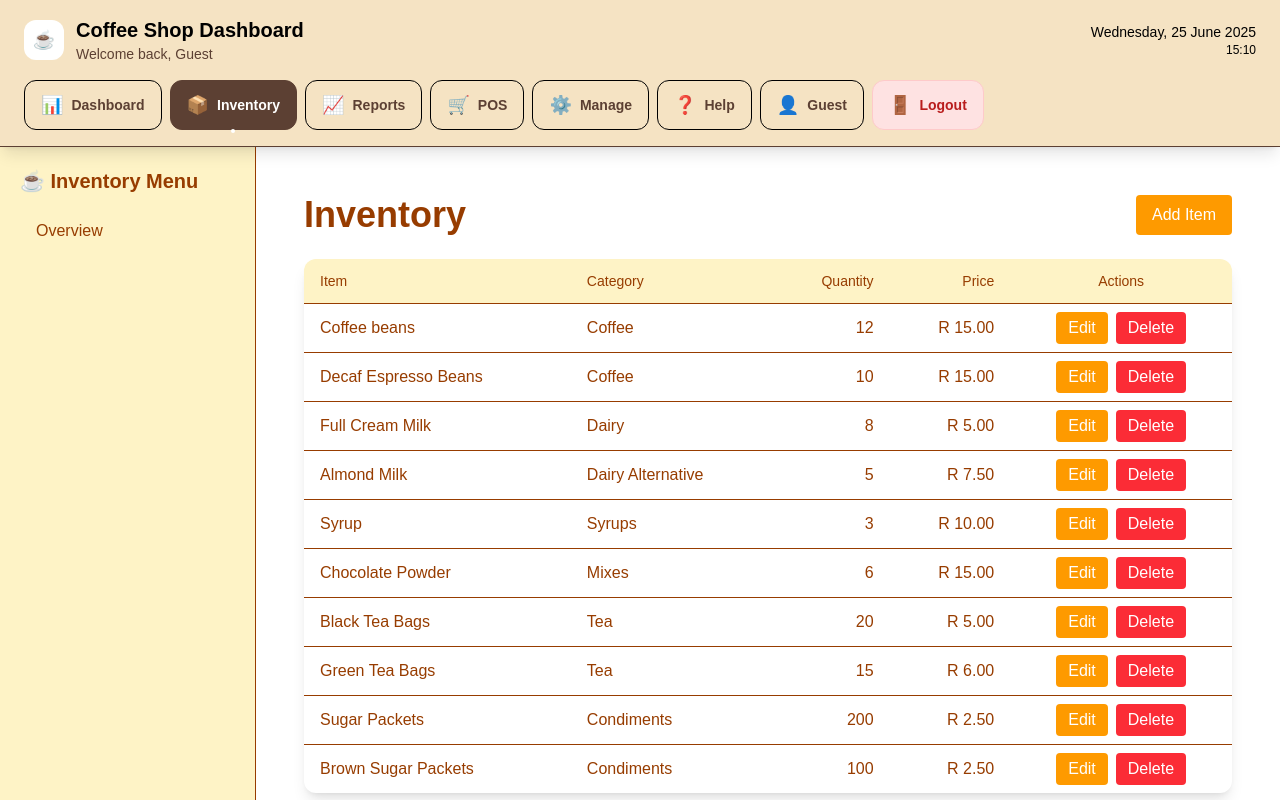
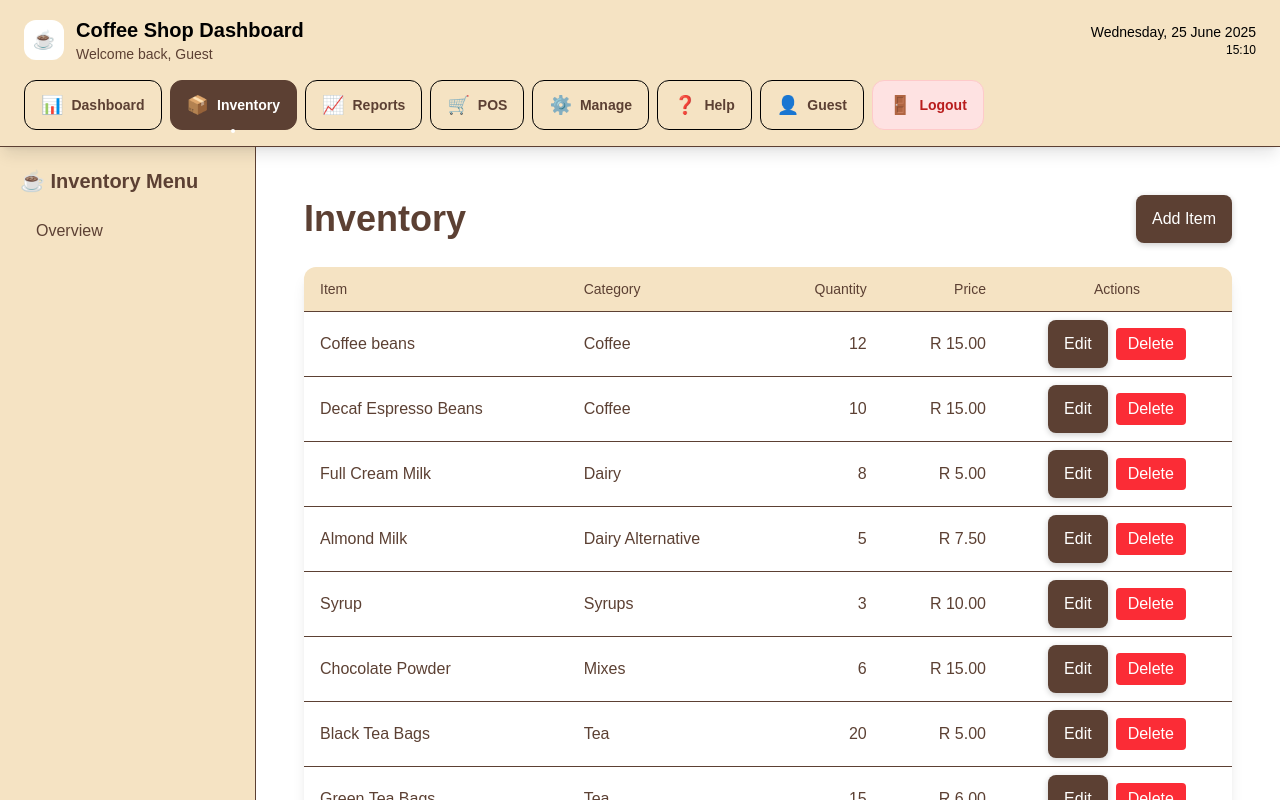
Before and after one commit to COS301-SE-2025/Coffee-Shop-Manager, a Next.js app in the folder koffieblik/: page /inventory in a window 1280 px wide. Built offline with nearby package versions, Linux system fonts and the light colour scheme.

Commit message:
feat: enhance inventory layout with improved styling and hover effects

```diff
--- a/koffieblik/src/app/globals.css
+++ b/koffieblik/src/app/globals.css
@@ -13,6 +13,10 @@
   /* Dark Brown */
   --primary-4: #f5e3c3;
   /* Light Creamy Latte */
+}
+
+.tr-hover-prim4:hover {
+  background-color: var(--primary-4);
 }
 
 
--- a/koffieblik/src/app/inventory/layout.tsx
+++ b/koffieblik/src/app/inventory/layout.tsx
@@ -12,24 +12,42 @@ export const metadata = {
 
 export default function InventoryLayout({ children }: { children: React.ReactNode }) {
   return (
-    <div className="h-screen flex flex-col bg-amber-50">
+    <div className="h-screen flex flex-col" style={{ backgroundColor: 'var(--primary-1)' }}>
+
       {/* ✅ Top Navbar */}
       <Navbar />
 
       {/* ✅ Main content: full height after navbar */}
-      <div className="flex flex-1 overflow-hidden text-amber-800">
+      <div className="flex flex-1 overflow-hidden" style={{ color: 'var(--primary-3)' }}>
+
         {/* ✅ Sidebar (fixed height, scrolls with page) */}
-        <nav className="w-64 bg-amber-100 p-5 shadow-inner-lg border-r border-brown-200 overflow-y-auto">
-          <h2 className="text-xl font-bold mb-4 text-amber-800">☕ Inventory Menu</h2>
+        <nav
+          className="w-64 p-5 shadow-inner-lg overflow-y-auto"
+          style={{
+            backgroundColor: 'var(--primary-4)',
+            borderRight: '1px solid var(--primary-3)',
+          }}
+        >
+
+
+          <h2
+            className="text-xl font-bold mb-4"
+            style={{ color: 'var(--primary-3)' }}
+          >
+            ☕ Inventory Menu
+          </h2>
+
           <ul className="space-y-2">
             <li>
               <Link
                 href="/inventory"
-                className="block px-4 py-2 rounded-lg hover:bg-amber-200 hover:text-brown-900 transition"
+                className="block px-4 py-2 rounded-lg"
+                style={{ color: 'var(--primary-3)' }}
               >
                 Overview
               </Link>
             </li>
+
             <li>
               {/* Add more links if needed */}
             </li>
@@ -37,7 +55,8 @@ export default function InventoryLayout({ children }: { children: React.ReactNod
         </nav>
 
         {/* ✅ Scrollable content area */}
-        <div className="flex-1 overflow-y-auto p-6 bg-white">
+        <div className="flex-1 overflow-y-auto p-6" style={{ backgroundColor: 'var(--primary-2)' }}>
+
           {children}
         </div>
       </div>
--- a/koffieblik/src/app/inventory/page.tsx
+++ b/koffieblik/src/app/inventory/page.tsx
@@ -168,9 +168,10 @@ export default function InventoryPage() {
       </nav> */}
 
       <div className="flex justify-between items-center mb-6">
-        <h1 className="text-4xl font-bold text-brown-800">
+        <h1 className="text-4xl font-bold" style={{ color: 'var(--primary-3)' }}>
           {isAdding ? 'Add New Item' : 'Inventory'}
         </h1>
+
         <button
           onClick={() => {
             setIsAdding(prev => !prev)
@@ -179,10 +180,11 @@ export default function InventoryPage() {
               setShowSuccess(false)
             }
           }}
-          className="px-4 py-2 bg-amber-500 hover:bg-amber-600 text-white rounded transition-colors"
+          className="btn"
         >
           {isAdding ? 'Back to Inventory' : 'Add Item'}
         </button>
+
       </div>
 
       {isAdding ? (
@@ -200,11 +202,15 @@ export default function InventoryPage() {
           )}
 
           {/* Form */}
-          <div className="bg-white rounded-xl shadow-lg p-8">
+          <div
+            className="rounded-xl shadow-lg p-8"
+            style={{ backgroundColor: 'var(--primary-2)' }}
+          >
+
             <div className="space-y-6">
               {/* Item Name */}
               <div className="space-y-2">
-                <label htmlFor="name" className="block text-sm font-semibold text-brown-800 uppercase tracking-wide">
+                <label htmlFor="name" className="block text-sm font-semibold uppercase tracking-wide" style={{ color: 'var(--primary-3)' }}>
                   Item Name
                 </label>
                 <input
@@ -213,23 +219,40 @@ export default function InventoryPage() {
                   name="name"
                   value={addForm.name}
                   onChange={handleAddChange}
-                  className="w-full px-4 py-3 border-2 border-brown-200 rounded-xl focus:outline-none focus:ring-4 focus:ring-amber-100 focus:border-amber-500 text-brown-700 placeholder-brown-400"
+                  className="w-full px-4 py-3 border-2 rounded-xl focus:outline-none focus:ring-4"
                   placeholder="Enter item name..."
+                  style={{
+                    borderColor: 'var(--primary-3)',
+                    color: 'var(--primary-3)',
+                    caretColor: 'var(--primary-3)',
+                  }}
                 />
+
               </div>
 
               {/* Category */}
               <div className="space-y-2">
-                <label htmlFor="category" className="block text-sm font-semibold text-brown-800 uppercase tracking-wide">
+                <label
+                  htmlFor="category"
+                  className="block text-sm font-semibold uppercase tracking-wide"
+                  style={{ color: 'var(--primary-3)' }}
+                >
                   Category
                 </label>
+
                 <select
                   id="category"
                   name="category"
                   value={addForm.category}
                   onChange={handleAddChange}
-                  className="w-full px-4 py-3 text-brown-700 border-2 border-brown-200 rounded-xl focus:ring-4 focus:ring-amber-100 focus:border-amber-500"
+                  className="w-full px-4 py-3 border-2 rounded-xl focus:outline-none focus:ring-4"
+                  style={{
+                    color: 'var(--primary-3)',
+                    borderColor: 'var(--primary-3)',
+                    caretColor: 'var(--primary-3)',
+                  }}
                 >
+
                   <option value="">Select a category</option>
                   <option value="Coffee">Coffee</option>
                   <option value="Tea">Tea</option>
@@ -246,9 +269,14 @@ export default function InventoryPage() {
               <div className="grid grid-cols-1 md:grid-cols-2 gap-6">
                 {/* Quantity */}
                 <div className="space-y-2">
-                  <label htmlFor="quantity" className="block text-sm font-semibold text-brown-800 uppercase tracking-wide">
+                  <label
+                    htmlFor="quantity"
+                    className="block text-sm font-semibold uppercase tracking-wide"
+                    style={{ color: 'var(--primary-3)' }}
+                  >
                     Quantity
                   </label>
+
                   <input
                     type="number"
                     id="quantity"
@@ -256,16 +284,27 @@ export default function InventoryPage() {
                     value={addForm.quantity === 0 ? '' : addForm.quantity}
                     onChange={handleAddChange}
                     min="0"
-                    className="w-full px-4 py-3 text-brown-700 border-2 border-brown-200 rounded-xl focus:ring-4 focus:ring-amber-100 focus:border-amber-500 placeholder-brown-400"
+                    className="w-full px-4 py-3 border-2 rounded-xl focus:outline-none focus:ring-4"
                     placeholder="0"
+                    style={{
+                      color: 'var(--primary-3)',
+                      borderColor: 'var(--primary-3)',
+                      caretColor: 'var(--primary-3)',
+                    }}
                   />
+
                 </div>
 
                 {/* Price */}
                 <div className="space-y-2">
-                  <label htmlFor="price" className="block text-sm font-semibold text-brown-800 uppercase tracking-wide">
+                  <label
+                    htmlFor="price"
+                    className="block text-sm font-semibold uppercase tracking-wide"
+                    style={{ color: 'var(--primary-3)' }}
+                  >
                     Price (R)
                   </label>
+
                   <input
                     type="number"
                     id="price"
@@ -274,9 +313,15 @@ export default function InventoryPage() {
                     onChange={handleAddChange}
                     min="0"
                     step="0.01"
-                    className="w-full px-4 py-3 text-brown-700 border-2 border-brown-200 rounded-xl focus:ring-4 focus:ring-amber-100 focus:border-amber-500 placeholder-brown-400"
+                    className="w-full px-4 py-3 border-2 rounded-xl focus:outline-none focus:ring-4"
                     placeholder="0.00"
+                    style={{
+                      color: 'var(--primary-3)',
+                      borderColor: 'var(--primary-3)',
+                      caretColor: 'var(--primary-3)',
+                    }}
                   />
+
                 </div>
               </div>
 
@@ -285,12 +330,27 @@ export default function InventoryPage() {
                 <button
                   onClick={handleAddSubmit}
                   disabled={isSubmitting}
-                  className="flex-1 px-6 py-3 bg-amber-500 hover:bg-amber-600 disabled:bg-amber-300 text-white font-semibold rounded-xl transition-colors duration-200 flex items-center justify-center"
+                  className="btn flex-1 mt-4 flex items-center justify-center"
+                  style={{
+                    opacity: isSubmitting ? 0.5 : 1,
+                    cursor: isSubmitting ? 'not-allowed' : 'pointer',
+                  }}
                 >
                   {isSubmitting ? (
                     <>
-                      <svg className="animate-spin -ml-1 mr-3 h-5 w-5 text-white" fill="none" viewBox="0 0 24 24">
-                        <circle className="opacity-25" cx="12" cy="12" r="10" stroke="currentColor" strokeWidth="4"></circle>
+                      <svg
+                        className="animate-spin -ml-1 mr-3 h-5 w-5"
+                        fill="none"
+                        viewBox="0 0 24 24"
+                      >
+                        <circle
+                          className="opacity-25"
+                          cx="12"
+                          cy="12"
+                          r="10"
+                          stroke="currentColor"
+                          strokeWidth="4"
+                        ></circle>
                       </svg>
                       Adding Item...
                     </>
@@ -299,16 +359,18 @@ export default function InventoryPage() {
                   )}
                 </button>
 
+
                 <button
                   onClick={() => {
-                    setIsAdding(false)
-                    setAddForm({ name: '', category: '', quantity: 0, price: 0 })
-                    setShowSuccess(false)
+                    setIsAdding(false);
+                    setAddForm({ name: '', category: '', quantity: 0, price: 0 });
+                    setShowSuccess(false);
                   }}
-                  className="flex-1 px-6 py-3 bg-brown-200 hover:bg-brown-300 text-brown-800 font-semibold rounded-xl transition-colors duration-200 text-center flex items-center justify-center"
+                  className="btn flex-1 mt-4 flex items-center justify-center"
                 >
                   Cancel
                 </button>
+
               </div>
             </div>
           </div>
@@ -339,53 +401,106 @@ export default function InventoryPage() {
           )}
         </div>
       ) : (
-        <div className="overflow-x-auto bg-white rounded-xl shadow-lg">
-          <table className="min-w-full divide-y divide-brown-100">
-            <thead className="bg-amber-100">
+        <div
+          className="overflow-x-auto rounded-xl shadow-lg"
+          style={{ backgroundColor: 'var(--primary-2)' }}
+        >
+
+          <table
+            className="min-w-full divide-y"
+            style={{ borderColor: 'var(--primary-3)' }}
+          >
+
+            <thead
+              className="rounded-t-xl"
+              style={{ backgroundColor: 'var(--primary-4)' }}
+            >
+
               <tr>
-                <th className="px-4 py-3 text-left text-sm font-medium text-brown-800">Item</th>
-                <th className="px-4 py-3 text-left text-sm font-medium text-brown-800">Category</th>
-                <th className="px-4 py-3 text-right text-sm font-medium text-brown-800">Quantity</th>
-                <th className="px-4 py-3 text-right text-sm font-medium text-brown-800">Price</th>
-                <th className="px-4 py-3 text-center text-sm font-medium text-brown-800">Actions</th>
+                <th
+                  className="px-4 py-3 text-left text-sm font-medium"
+                  style={{ color: 'var(--primary-3)' }}
+                >
+                  Item
+                </th>
+                <th
+                  className="px-4 py-3 text-left text-sm font-medium"
+                  style={{ color: 'var(--primary-3)' }}
+                >
+                  Category
+                </th>
+                <th
+                  className="px-4 py-3 text-right text-sm font-medium"
+                  style={{ color: 'var(--primary-3)' }}
+                >
+                  Quantity
+                </th>
+                <th
+                  className="px-4 py-3 text-right text-sm font-medium"
+                  style={{ color: 'var(--primary-3)' }}
+                >
+                  Price
+                </th>
+                <th
+                  className="px-4 py-3 text-center text-sm font-medium"
+                  style={{ color: 'var(--primary-3)' }}
+                >
+                  Actions
+                </th>
               </tr>
+
             </thead>
-            <tbody className="divide-y divide-brown-100">
+
+            <tbody className="divide-y" style={{ borderColor: 'var(--primary-3)' }}>
+
               {items.map(item => {
                 const isEditing = item.id === editingId
                 return (
-                  <tr key={item.id} className="hover:bg-amber-50">
-                    <td className="px-4 py-2 text-brown-700">
+                  <tr key={item.id} className="tr-hover-prim4">
+
+                    <td className="px-4 py-2" style={{ color: 'var(--primary-3)' }}>
                       {isEditing ? (
                         <input
                           type="text"
                           value={editForm.name}
                           onChange={e => handleEditChange(e, 'name')}
                           className="w-full border rounded p-1"
+                          style={{ color: 'var(--primary-3)', borderColor: 'var(--primary-3)' }}
                         />
-                      ) : item.name}
+                      ) : (
+                        item.name
+                      )}
                     </td>
-                    <td className="px-4 py-2 text-brown-700">
+
+                    <td className="px-4 py-2" style={{ color: 'var(--primary-3)' }}>
                       {isEditing ? (
                         <input
                           type="text"
                           value={editForm.category}
                           onChange={e => handleEditChange(e, 'category')}
                           className="w-full border rounded p-1"
+                          style={{ color: 'var(--primary-3)', borderColor: 'var(--primary-3)' }}
                         />
-                      ) : item.category}
+                      ) : (
+                        item.category
+                      )}
                     </td>
-                    <td className="px-4 py-2 text-right text-brown-700">
+
+                    <td className="px-4 py-2 text-right" style={{ color: 'var(--primary-3)' }}>
                       {isEditing ? (
                         <input
                           type="number"
                           value={editForm.quantity}
                           onChange={e => handleEditChange(e, 'quantity')}
                           className="w-20 border rounded p-1 text-right"
+                          style={{ color: 'var(--primary-3)', borderColor: 'var(--primary-3)' }}
                         />
-                      ) : item.quantity}
+                      ) : (
+                        item.quantity
+                      )}
                     </td>
-                    <td className="px-4 py-2 text-right text-brown-700">
+
+                    <td className="px-4 py-2 text-right" style={{ color: 'var(--primary-3)' }}>
                       {isEditing ? (
                         <input
                           type="number"
@@ -393,9 +508,13 @@ export default function InventoryPage() {
                           value={editForm.price}
                           onChange={e => handleEditChange(e, 'price')}
                           className="w-24 border rounded p-1 text-right"
+                          style={{ color: 'var(--primary-3)', borderColor: 'var(--primary-3)' }}
                         />
-                      ) : `R ${item.price.toFixed(2)}`}
+                      ) : (
+                        `R ${item.price.toFixed(2)}`
+                      )}
                     </td>
+
                     <td className="px-4 py-2 text-center space-x-2">
                       {isEditing ? (
                         <>
@@ -412,8 +531,11 @@ export default function InventoryPage() {
                         <>
                           <button
                             onClick={() => startEdit(item)}
-                            className="px-3 py-1 bg-amber-500 hover:bg-amber-600 text-white rounded transition-colors"
-                          >Edit</button>
+                            className="btn px-3 py-1"
+                          >
+                            Edit
+                          </button>
+
                           <button
                             onClick={() => handleDelete(item.id, item.name)}
                             className="px-3 py-1 bg-red-500 hover:bg-red-600 text-white rounded transition-colors"
```
